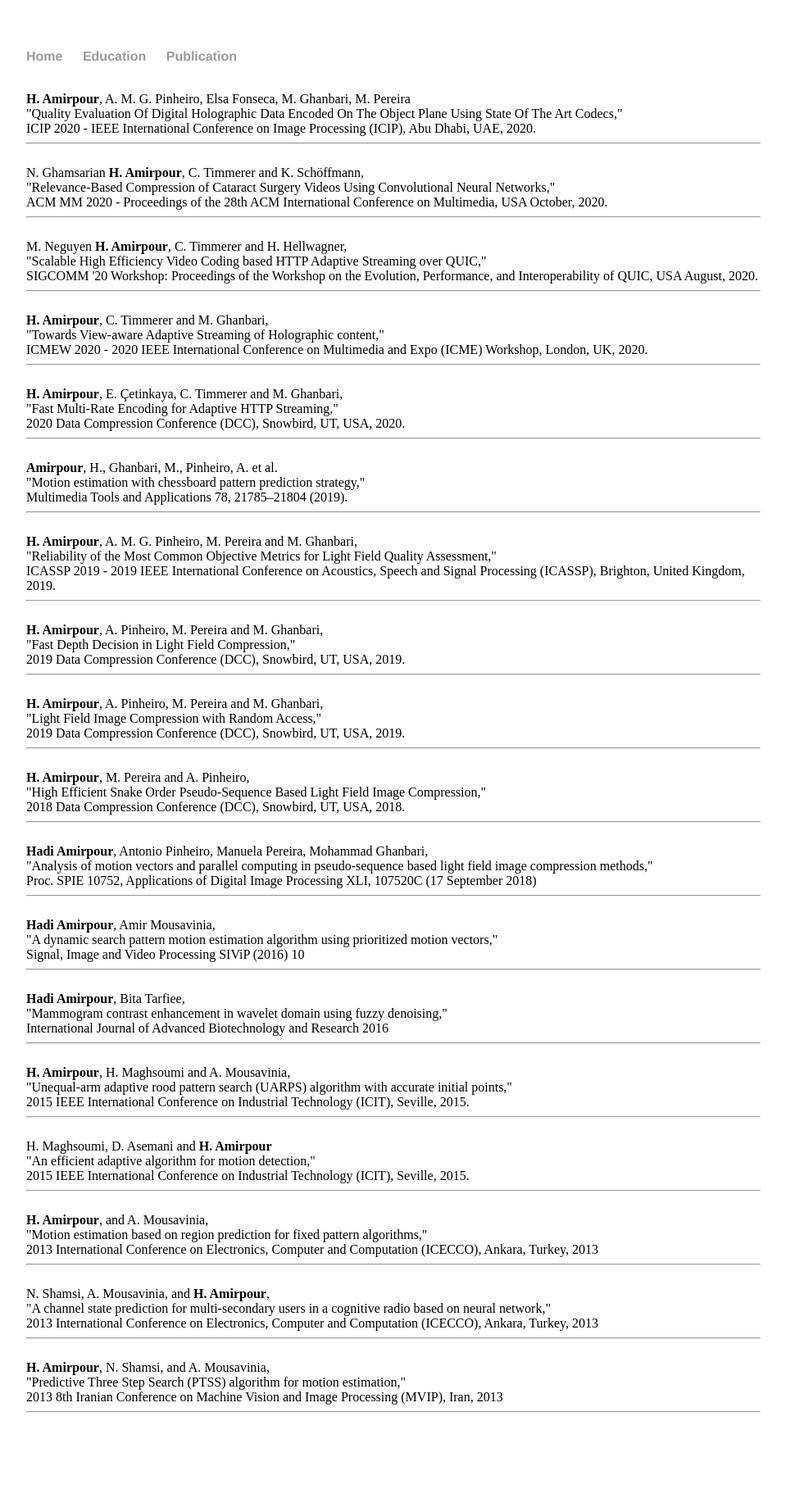
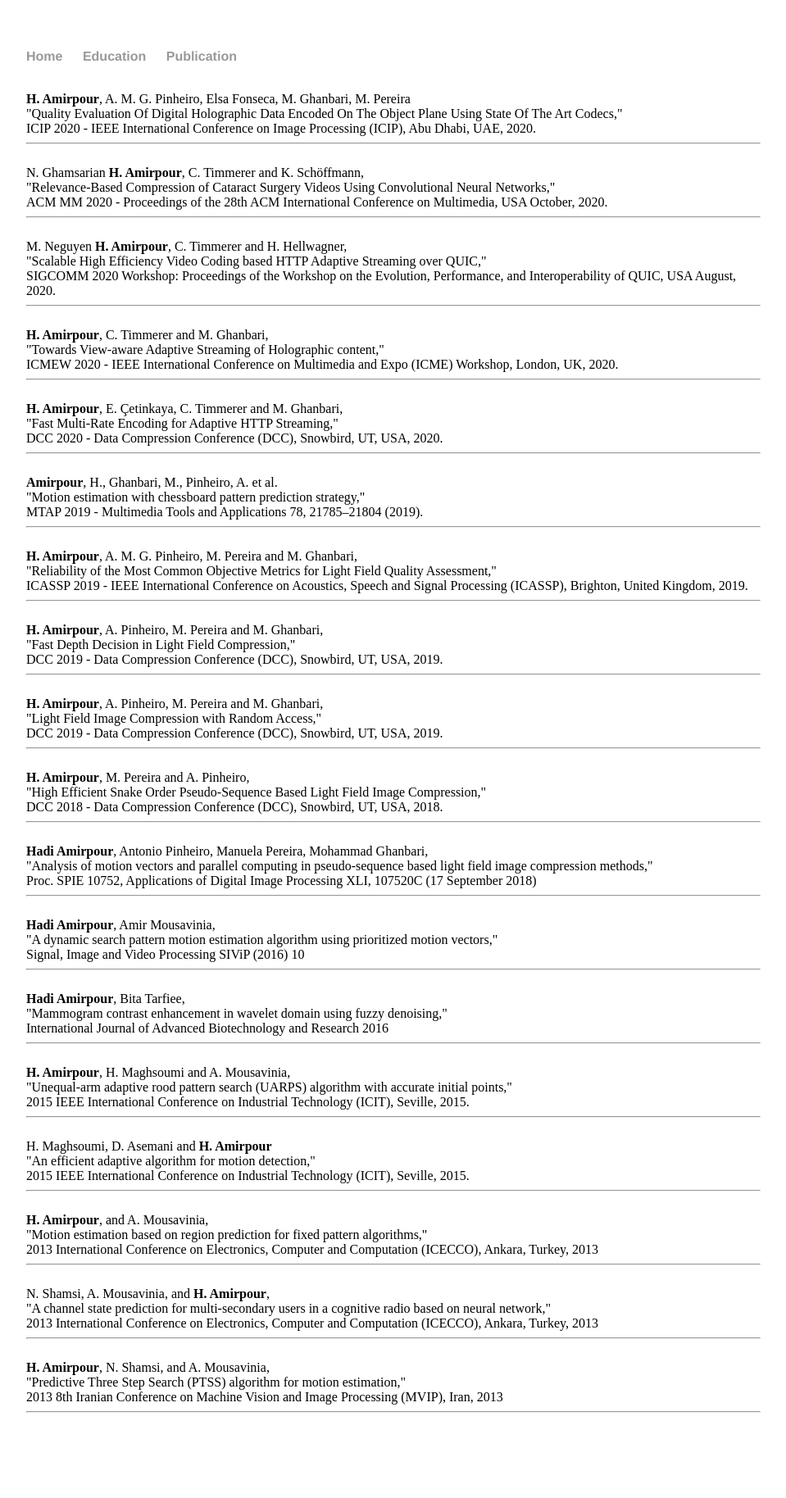
Before and after one commit to HadiAmirpour/hadiamirpour.github.io, a Jekyll site: the page publication.html, which Jekyll copies as it is, in a window 1280 px wide. Shown: the whole page at 82% size, without its empty margins (160-1119 px from the left). Built offline with Jekyll 4.4.1, drawn with Linux system fonts in a browser that asks for light colours.

Commit message:
Update publication.html

```diff
--- a/publication.html
+++ b/publication.html
@@ -38,7 +38,7 @@
 
 		<h>M. Neguyen <b>H. Amirpour</b>, C. Timmerer and H. Hellwagner,<br />
 		"Scalable High Efficiency Video Coding based HTTP Adaptive Streaming over QUIC," <br />
-		SIGCOMM '20 Workshop: Proceedings of the Workshop on the Evolution, Performance, and Interoperability of QUIC, USA August, 2020.</h>
+		SIGCOMM 2020 Workshop: Proceedings of the Workshop on the Evolution, Performance, and Interoperability of QUIC, USA August, 2020.</h>
 		<hr>
 		<br />
 
@@ -54,40 +54,40 @@
 
 		<h><b>H. Amirpour</b>, E. Çetinkaya, C. Timmerer and M. Ghanbari,<br />
 		"Fast Multi-Rate Encoding for Adaptive HTTP Streaming," <br />
-		2020 Data Compression Conference (DCC), Snowbird, UT, USA, 2020.</h>
+		DCC 2020 - Data Compression Conference (DCC), Snowbird, UT, USA, 2020.</h>
 		<hr>
 		<br />
 
 
 		<h><b>Amirpour</b>, H., Ghanbari, M., Pinheiro, A. et al. <br />
 		"Motion estimation with chessboard pattern prediction strategy," <br />
-		Multimedia Tools and Applications 78, 21785–21804 (2019).</h>
+		MTAP 2019 - Multimedia Tools and Applications 78, 21785–21804 (2019).</h>
 		<hr>
 		<br />
 
 
 		<h><b>H. Amirpour</b>, A. M. G. Pinheiro, M. Pereira and M. Ghanbari, <br />
 		"Reliability of the Most Common Objective Metrics for Light Field Quality Assessment," <br />
-		ICASSP 2019 - 2019 IEEE International Conference on Acoustics, Speech and Signal Processing (ICASSP), Brighton, United Kingdom, 2019. </h>
+		ICASSP 2019 - IEEE International Conference on Acoustics, Speech and Signal Processing (ICASSP), Brighton, United Kingdom, 2019. </h>
 		<hr>
 		<br />
 
 
 		<h><b>H. Amirpour</b>, A. Pinheiro, M. Pereira and M. Ghanbari,<br />
 		"Fast Depth Decision in Light Field Compression," <br />
-		2019 Data Compression Conference (DCC), Snowbird, UT, USA, 2019.</h>
+		DCC 2019 - Data Compression Conference (DCC), Snowbird, UT, USA, 2019.</h>
 		<hr>
 		<br />
 
 		<h><b>H. Amirpour</b>, A. Pinheiro, M. Pereira and M. Ghanbari,<br />
 		"Light Field Image Compression with Random Access," <br />
-		2019 Data Compression Conference (DCC), Snowbird, UT, USA, 2019.</h>
+		DCC 2019 - Data Compression Conference (DCC), Snowbird, UT, USA, 2019.</h>
 		<hr>
 		<br />
 
 		<h><b>H. Amirpour</b>, M. Pereira and A. Pinheiro,<br />
 		"High Efficient Snake Order Pseudo-Sequence Based Light Field Image Compression," <br />
-		2018 Data Compression Conference (DCC), Snowbird, UT, USA, 2018.</h>
+		DCC 2018 - Data Compression Conference (DCC), Snowbird, UT, USA, 2018.</h>
 		<hr>
 		<br />
 
@@ -99,7 +99,7 @@
 
 		<h><b>Hadi Amirpour</b>, Amir Mousavinia,<br />
 		"A dynamic search pattern motion estimation algorithm using prioritized motion vectors," <br />
-		Signal, Image and Video Processing  SIViP (2016) 10 </h>
+		 Signal, Image and Video Processing  SIViP (2016) 10 </h>
 		<hr>
 		<br />
 
```
Also changed, not shown: other parts of publication.html (+1 -1 lines).
